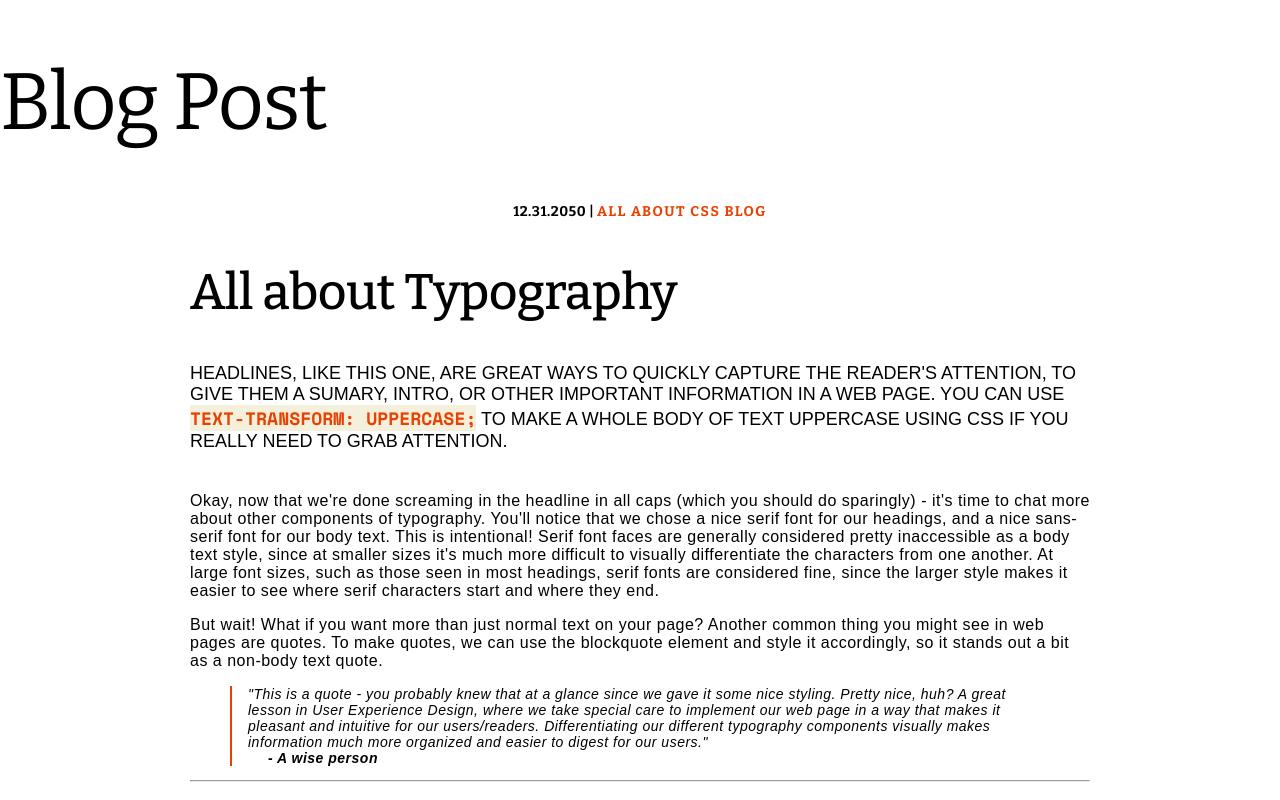
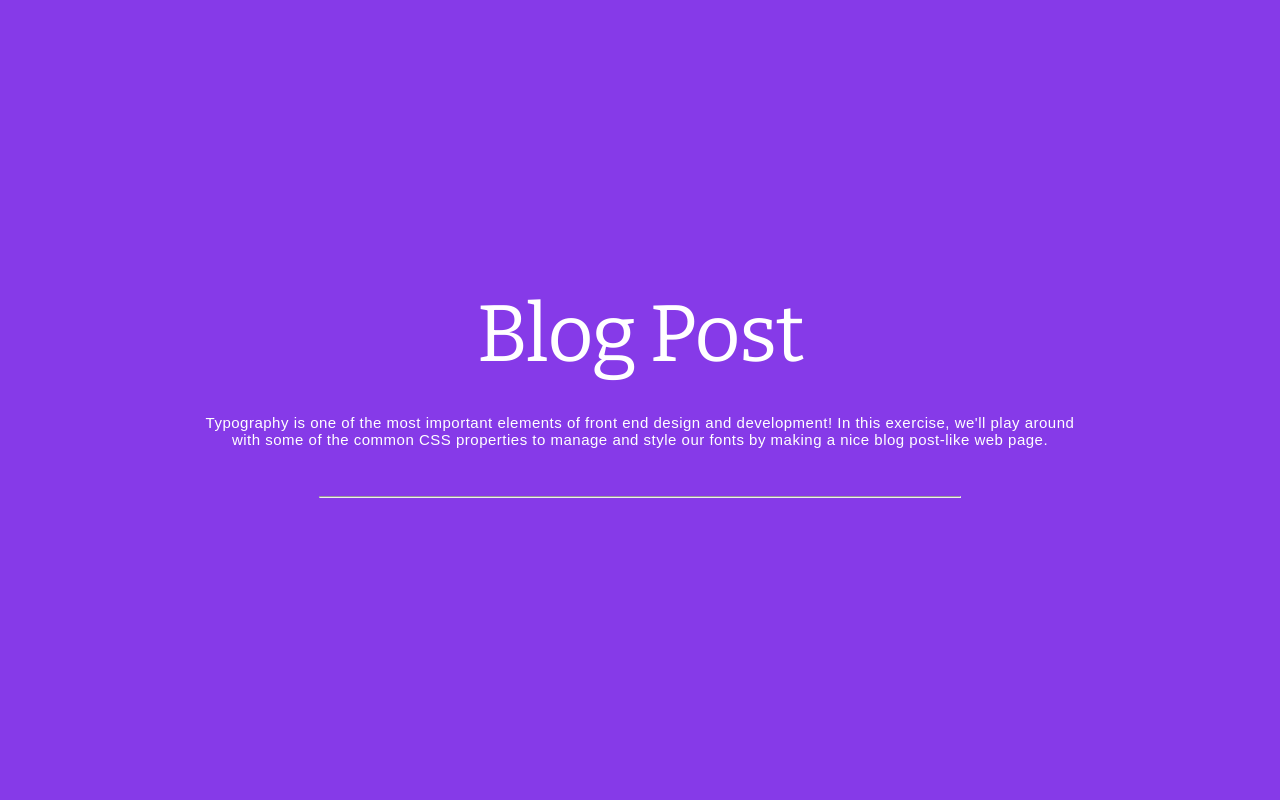
Before and after one commit to 23thony/Blog-Post-Project, a plain HTML site: page Index.html in a window 1280 px wide. Shown: the top 800 px of the page. Drawn offline with nearby package versions, Linux system fonts and the light colour scheme; a web font is replaced by a local one.

Commit message:
Desgining Full SIze Hero

```diff
--- a/Index.html
+++ b/Index.html
@@ -8,13 +8,15 @@
     </head>
     <body>
 
-        <h1>Blog Post</h1>
-        <h3></h3>
+        <div class="hero">
+            <h1>Blog Post</h1>
+            <p>Typography is one of the most important elements of front end design and development! In this exercise, we'll play around with some of the common CSS properties to manage and style our fonts by making a nice blog post-like web page.</p>
+            <hr>
+        </div>
         <div class="content">
-            <p class="info">12.31.2050 | <span>ALL ABOUT CSS BLOG</span></p>
+        <p class="info">12.31.2050 | <span>ALL ABOUT CSS BLOG</span></p>
 
             <h2>All about Typography</h2>
-
             <p class="headline">
                 Headlines, like this one, are great ways to quickly capture the
                 reader's attention, to give them a sumary, intro, or other
--- a/Style.css
+++ b/Style.css
@@ -10,6 +10,34 @@ body{
     letter-spacing: 0.5px;
 }
 
+.hero{
+    background-color: #863ae8;
+    height: 100vh;
+    color: white;
+    text-align: center;
+
+    display: flex;
+    flex-direction: column;
+    align-items: center;
+    justify-content: center;
+}
+
+.hero h1, .hero p{
+    width: 75%;
+    max-width: 900px;
+    margin: 16px 0;
+}
+
+.hero p{
+    font-size: 15px;
+}
+
+.hero hr{
+    width:50%;
+    margin:32px 0;
+}
+
+
 h1, h2, h3, h4, h5, h6{
     font-family: "Bitter", sans-serif;
     font-weight: 500;
@@ -17,6 +45,7 @@ h1, h2, h3, h4, h5, h6{
 }
 
 h1{
+    margin: 0;
     font-size:80px;
     font-weight:400;
     letter-spacing: -1.5px;
```
